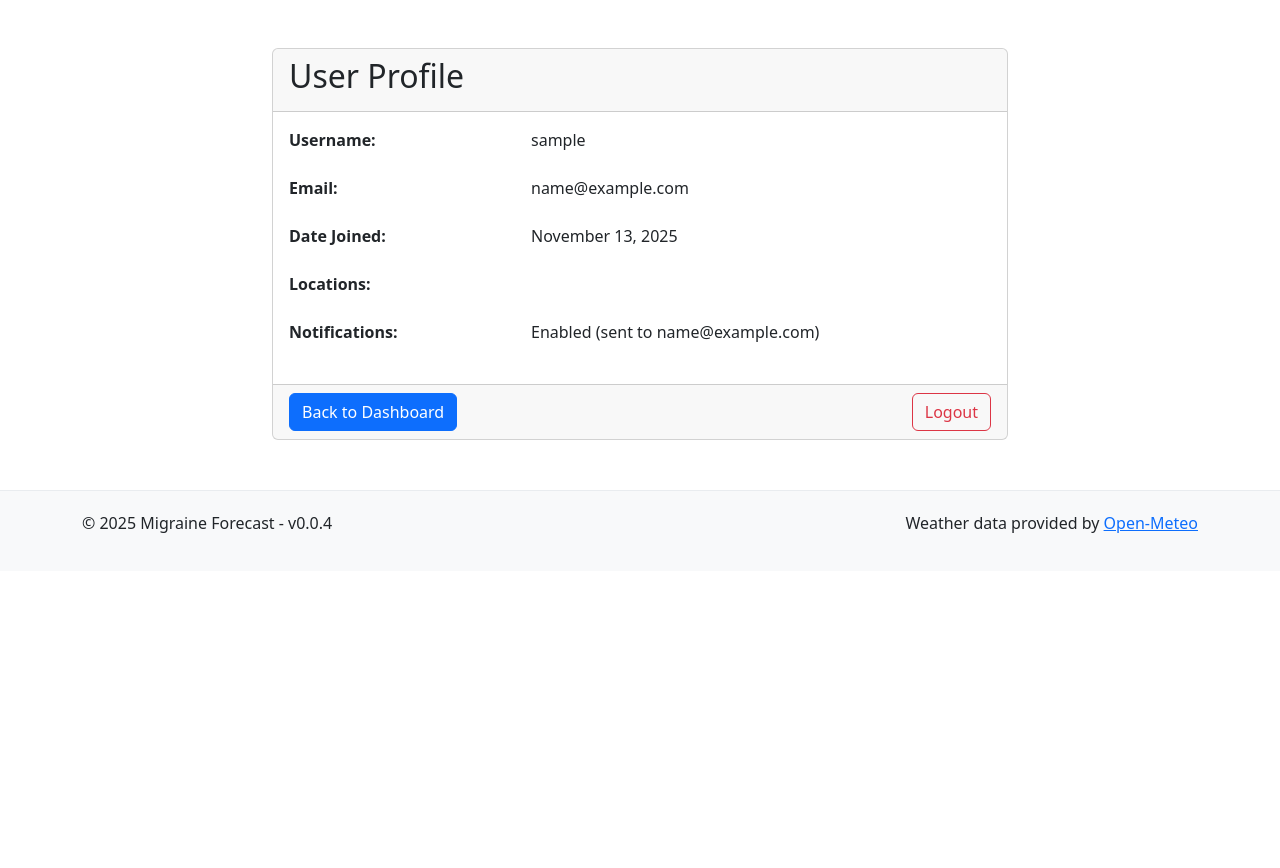
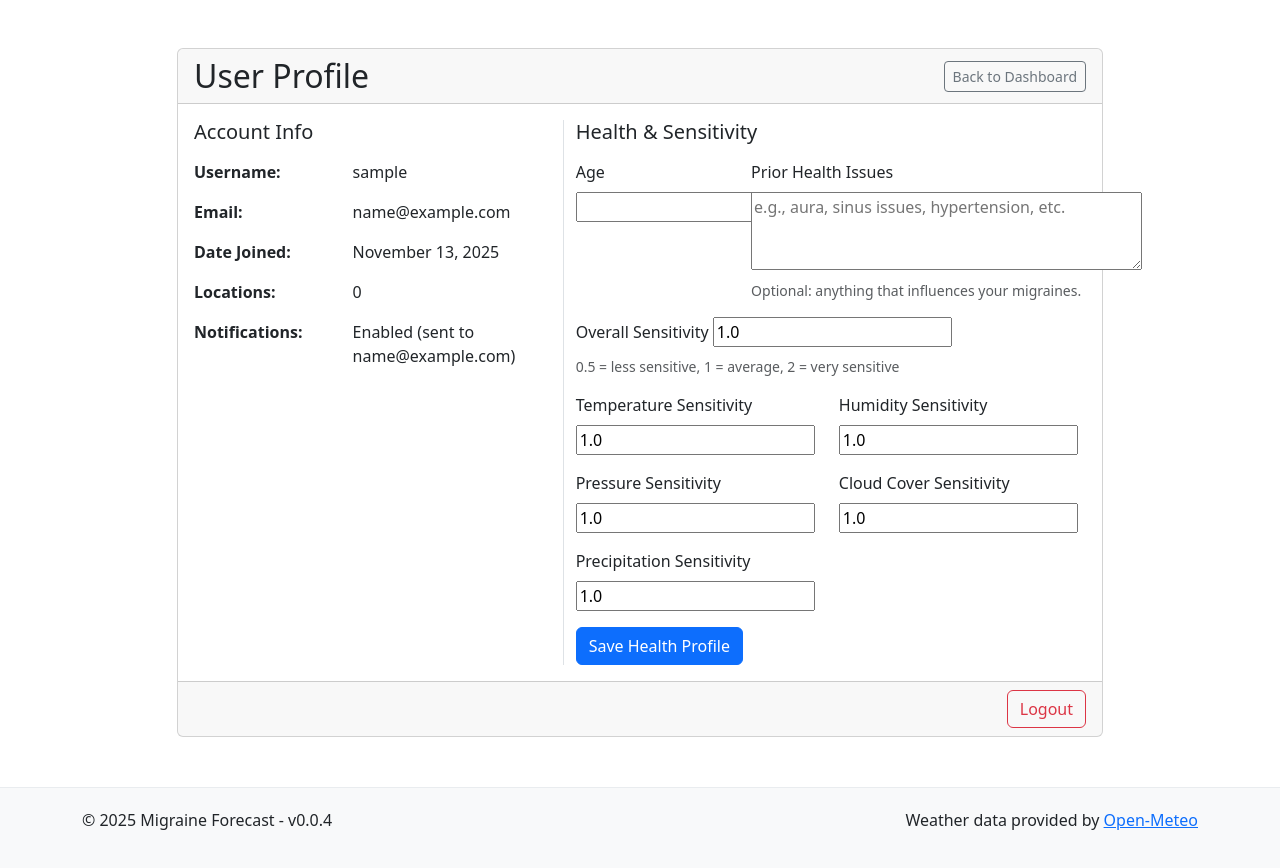
Before and after one commit to alexandrosm77/migraine_forecast, a Django app: page /accounts/profile/ in a window 1280 px wide. Shown: the part 56-924 px from the top of the page. Before the commit the page ends 589 px from the top, so only its background shows below. Run offline with Django 5.2, Linux system fonts and the light colour scheme; the visitor is signed in with stand-in values (Sample User, id 1); data that the repository does not hold is empty.

Commit message:
Add user health profile functionality to forecast app
Introduced `UserHealthProfile` model to store user-specific health parameters affecting migraine predictions. Updated views, forms, templates, and prediction logic to support health profile creation, editing, and integration. Includes migration, admin setup, and adjustments for personalized predictions based on sensitivities.

```diff
--- /dev/null
+++ b/forecast/forms.py
@@ -0,0 +1,47 @@
+from django import forms
+from .models import UserHealthProfile
+
+
+class UserHealthProfileForm(forms.ModelForm):
+    class Meta:
+        model = UserHealthProfile
+        fields = [
+            'age',
+            'prior_conditions',
+            'sensitivity_overall',
+            'sensitivity_temperature',
+            'sensitivity_humidity',
+            'sensitivity_pressure',
+            'sensitivity_cloud_cover',
+            'sensitivity_precipitation',
+        ]
+        widgets = {
+            'prior_conditions': forms.Textarea(attrs={
+                'rows': 3,
+                'placeholder': 'e.g., aura, sinus issues, hypertension, etc.'
+            }),
+        }
+        help_texts = {
+            'sensitivity_overall': '0.5 = less sensitive, 1 = average, 2 = very sensitive',
+        }
+
+    def clean(self):
+        cleaned = super().clean()
+        # Clamp sensitivities to reasonable bounds
+        for key in [
+            'sensitivity_overall',
+            'sensitivity_temperature',
+            'sensitivity_humidity',
+            'sensitivity_pressure',
+            'sensitivity_cloud_cover',
+            'sensitivity_precipitation',
+        ]:
+            val = cleaned.get(key)
+            if val is None:
+                continue
+            # Allow 0.0 to 3.0
+            if val < 0.0:
+                cleaned[key] = 0.0
+            elif val > 3.0:
+                cleaned[key] = 3.0
+        return cleaned
--- a/forecast/models.py
+++ b/forecast/models.py
@@ -3,6 +3,23 @@ from time import timezone
 from django.db import models
 from django.contrib.auth.models import User
 from django.db.models import JSONField
+
+
+class UserHealthProfile(models.Model):
+    user = models.OneToOneField(User, on_delete=models.CASCADE, related_name='health_profile')
+    age = models.PositiveIntegerField(null=True, blank=True)
+    prior_conditions = models.TextField(blank=True, help_text="Optional: List prior health issues relevant to migraines")
+    sensitivity_overall = models.FloatField(default=1.0, help_text="Overall sensitivity multiplier (0.5 = less sensitive, 1 = average, 2 = very sensitive)")
+    sensitivity_temperature = models.FloatField(default=1.0)
+    sensitivity_humidity = models.FloatField(default=1.0)
+    sensitivity_pressure = models.FloatField(default=1.0)
+    sensitivity_cloud_cover = models.FloatField(default=1.0)
+    sensitivity_precipitation = models.FloatField(default=1.0)
+    created_at = models.DateTimeField(auto_now_add=True)
+    updated_at = models.DateTimeField(auto_now=True)
+
+    def __str__(self):
+        return f"Health profile for {self.user.username}"
 
 
 class Location(models.Model):
--- a/forecast/templates/forecast/profile.html
+++ b/forecast/templates/forecast/profile.html
@@ -5,53 +5,35 @@
 {% block content %}
 <div class="container">
     <div class="row">
-        <div class="col-md-8 offset-md-2">
+        <div class="col-md-10 offset-md-1">
             <div class="card mt-4">
-                <div class="card-header">
-                    <h2>User Profile</h2>
+                <div class="card-header d-flex justify-content-between align-items-center">
+                    <h2 class="mb-0">User Profile</h2>
+                    <a href="{% url 'forecast:dashboard' %}" class="btn btn-sm btn-outline-secondary">Back to Dashboard</a>
                 </div>
                 <div class="card-body">
-                    <div class="row mb-4">
-                        <div class="col-md-4">
-                            <strong>Username:</strong>
+                    <div class="row">
+                        <div class="col-md-5 border-end">
+                            <h5 class="mb-3">Account Info</h5>
+                            <div class="row mb-3">
+                                <div class="col-5"><strong>Username:</strong></div>
+                                <div class="col-7">{{ user.username }}</div>
                             </div>
-                        <div class="col-md-8">
-                            {{ user.username }}
+                            <div class="row mb-3">
+                                <div class="col-5"><strong>Email:</strong></div>
+                                <div class="col-7">{{ user.email|default:"Not provided" }}</div>
                             </div>
+                            <div class="row mb-3">
+                                <div class="col-5"><strong>Date Joined:</strong></div>
+                                <div class="col-7">{{ user.date_joined|date:"F j, Y" }}</div>
                             </div>
-
-                    <div class="row mb-4">
-                        <div class="col-md-4">
-                            <strong>Email:</strong>
+                            <div class="row mb-3">
+                                <div class="col-5"><strong>Locations:</strong></div>
+                                <div class="col-7">{{ locations.count }}</div>
                             </div>
-                        <div class="col-md-8">
-                            {{ user.email|default:"Not provided" }}
-                        </div>
-                    </div>
-
-                    <div class="row mb-4">
-                        <div class="col-md-4">
-                            <strong>Date Joined:</strong>
-                        </div>
-                        <div class="col-md-8">
-                            {{ user.date_joined|date:"F j, Y" }}
-                        </div>
-                    </div>
-
-                    <div class="row mb-4">
-                        <div class="col-md-4">
-                            <strong>Locations:</strong>
-                        </div>
-                        <div class="col-md-8">
-                            {{ locations.count }}
-                        </div>
-                    </div>
-
-                    <div class="row mb-4">
-                        <div class="col-md-4">
-                            <strong>Notifications:</strong>
-                        </div>
-                        <div class="col-md-8">
+                            <div class="row mb-3">
+                                <div class="col-5"><strong>Notifications:</strong></div>
+                                <div class="col-7">
                                     {% if user.email %}
                                         Enabled (sent to {{ user.email }})
                                     {% else %}
@@ -60,9 +42,55 @@
                                 </div>
                             </div>
                         </div>
-                <div class="card-footer">
-                    <a href="{% url 'forecast:dashboard' %}" class="btn btn-primary">Back to Dashboard</a>
-                    <a href="{% url 'logout' %}" class="btn btn-outline-danger float-end">Logout</a>
+                        <div class="col-md-7">
+                            <h5 class="mb-3">Health & Sensitivity</h5>
+                            <form method="post" novalidate>
+                                {% csrf_token %}
+                                <div class="row g-3">
+                                    <div class="col-md-4">
+                                        <label for="id_age" class="form-label">Age</label>
+                                        {{ form.age }}
+                                    </div>
+                                    <div class="col-md-8">
+                                        <label for="id_prior_conditions" class="form-label">Prior Health Issues</label>
+                                        {{ form.prior_conditions }}
+                                        <div class="form-text">Optional: anything that influences your migraines.</div>
+                                    </div>
+                                    <div class="col-12">
+                                        <label for="id_sensitivity_overall" class="form-label">Overall Sensitivity</label>
+                                        {{ form.sensitivity_overall }}
+                                        <div class="form-text">0.5 = less sensitive, 1 = average, 2 = very sensitive</div>
+                                    </div>
+                                    <div class="col-md-6">
+                                        <label class="form-label">Temperature Sensitivity</label>
+                                        {{ form.sensitivity_temperature }}
+                                    </div>
+                                    <div class="col-md-6">
+                                        <label class="form-label">Humidity Sensitivity</label>
+                                        {{ form.sensitivity_humidity }}
+                                    </div>
+                                    <div class="col-md-6">
+                                        <label class="form-label">Pressure Sensitivity</label>
+                                        {{ form.sensitivity_pressure }}
+                                    </div>
+                                    <div class="col-md-6">
+                                        <label class="form-label">Cloud Cover Sensitivity</label>
+                                        {{ form.sensitivity_cloud_cover }}
+                                    </div>
+                                    <div class="col-md-6">
+                                        <label class="form-label">Precipitation Sensitivity</label>
+                                        {{ form.sensitivity_precipitation }}
+                                    </div>
+                                </div>
+                                <div class="mt-3">
+                                    <button type="submit" class="btn btn-primary">Save Health Profile</button>
+                                </div>
+                            </form>
+                        </div>
+                    </div>
+                </div>
+                <div class="card-footer text-end">
+                    <a href="{% url 'logout' %}" class="btn btn-outline-danger">Logout</a>
                 </div>
             </div>
         </div>
--- a/forecast/views.py
+++ b/forecast/views.py
@@ -6,9 +6,10 @@ from django.contrib import messages
 from django.utils import timezone
 from datetime import timedelta
 
-from .models import Location, WeatherForecast, MigrainePrediction
+from .models import Location, WeatherForecast, MigrainePrediction, UserHealthProfile
 from .weather_service import WeatherService
 from .prediction_service import MigrainePredictionService
+from .forms import UserHealthProfileForm
 
 # Initialize services
 weather_service = WeatherService()
@@ -226,5 +227,36 @@ def register(request):
 
 @login_required
 def profile(request):
-    """User profile view."""
-    return render(request, 'forecast/profile.html')
+    """User profile view with health profile editing."""
+    # Get or create the user's health profile
+    try:
+        profile = request.user.health_profile
+    except Exception:
+        from .models import UserHealthProfile
+        profile = None
+        try:
+            profile = UserHealthProfile.objects.get(user=request.user)
+        except UserHealthProfile.DoesNotExist:
+            profile = UserHealthProfile(user=request.user)
+
+    if request.method == 'POST':
+        form = UserHealthProfileForm(request.POST, instance=profile)
+        if form.is_valid():
+            obj = form.save(commit=False)
+            obj.user = request.user
+            obj.save()
+            messages.success(request, 'Health profile updated successfully.')
+            return redirect('forecast:profile')
+        else:
+            messages.error(request, 'Please correct the errors below.')
+    else:
+        form = UserHealthProfileForm(instance=profile)
+
+    # Provide locations info for template stats
+    locations = Location.objects.filter(user=request.user)
+
+    context = {
+        'form': form,
+        'locations': locations,
+    }
+    return render(request, 'forecast/profile.html', context)
```
Also changed, not shown: forecast/admin.py (+17 -0 lines), forecast/prediction_service.py (+57 -6 lines), forecast/migrations/0004_userhealthprofile.py (added). Lines whose indentation alone changed are shown as unchanged.
